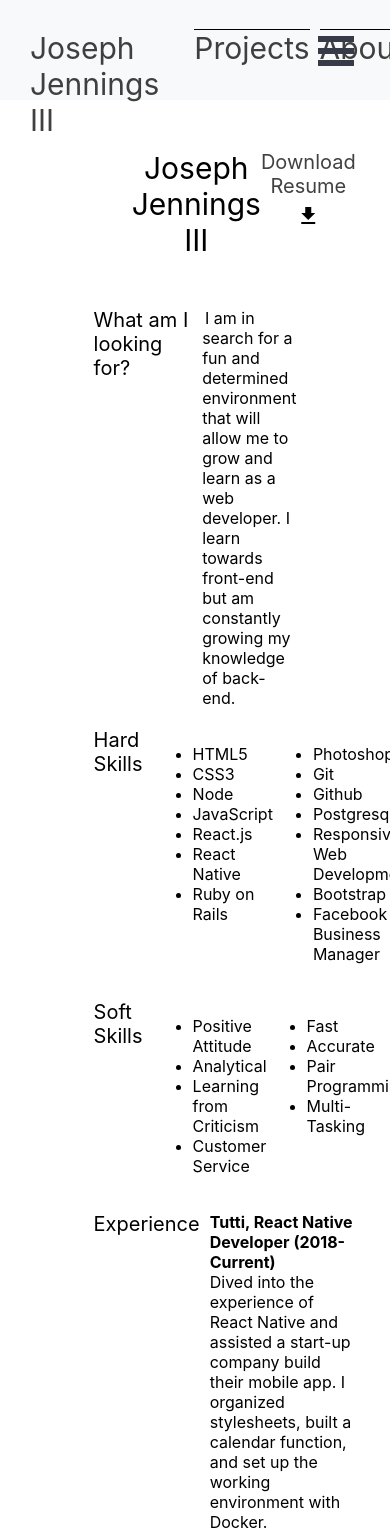
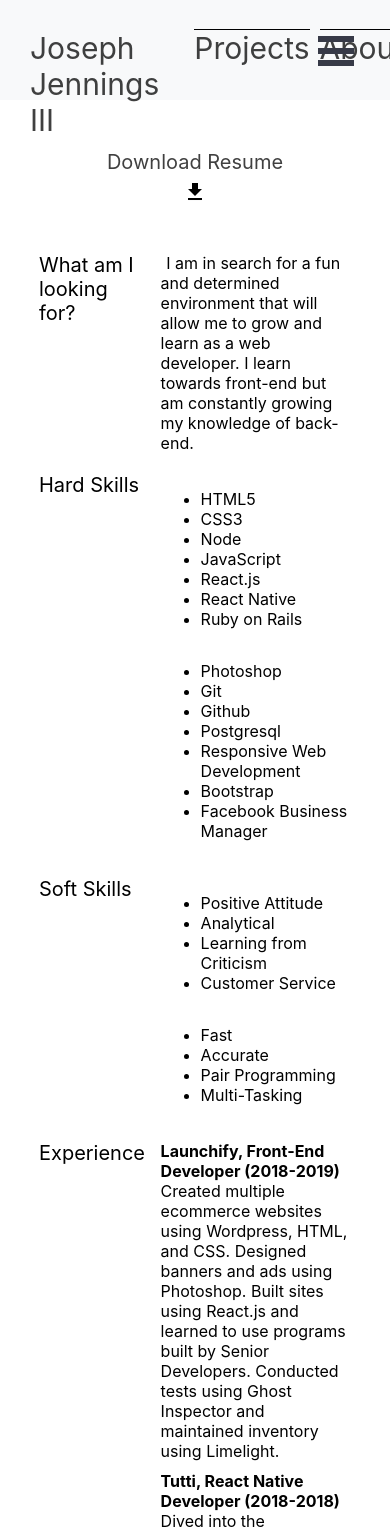
Before and after one commit to josephjennings3/portfolio, a React (Create React App) app: page /pages/resume in a window 390 px wide. Shown: the top 1532 px of the page. Built offline with nearby package versions, Linux system fonts and the light colour scheme.

Commit message:
positoned footer on all pages

```diff
--- a/src/App.js
+++ b/src/App.js
@@ -7,12 +7,15 @@ import Resume from './pages/resume.js';
 import Home from './pages/home.js';
 import ProjectsPage from './pages/projectspage.js';
 import Footer from './components/footer';
+import './css/contact.css';
+
 
 class App extends Component {
   render() {
     return (
         <div className="App">
             <Header />
+            <div className="content-wrap">
               <Switch>
                 <Route exact path= '/'  component={Home} />
                 <Route exact path= '/pages/about'  component={About} />
@@ -20,6 +23,7 @@ class App extends Component {
                 <Route exact path= '/pages/contact'  component={Contact} />
                 <Route exact path= '/pages/resume'  component={Resume} />
               </Switch>
+              </div>
             <Footer />
         </div>
     );
--- a/src/css/contact.css
+++ b/src/css/contact.css
@@ -1,6 +1,11 @@
+.content-wrap {
+    padding-bottom: 2.5em;
+}
+
 .contact {
-    height: 80.4vh;
-    padding-bottom: 7px;
+    padding-bottom: 0px;
+    height: 78vh;
+    position: relative;
 }
 
 .contact-flex-container {
@@ -9,6 +14,9 @@
     justify-content: space-evenly;
     text-align: center;
     padding-top: 50px;
+    padding-bottom: 2.5rem;
+    position: absolute;
+    width: 100%;
 }
 
 .greeting {
@@ -45,3 +53,9 @@
 .contact-github {
     padding: 0px 10px;
 }
+
+@media only screen and (max-width: 800px) {
+    .contact-subtitle {
+        width: 90%;
+    }
+}
--- a/src/css/resume.css
+++ b/src/css/resume.css
@@ -79,3 +79,19 @@
 .education {
     width: 33%;
 }
+
+@media only screen and (max-width: 800px) {
+
+    .section-details {
+        display: flex;
+        flex-direction: column;
+    }
+
+    .container-resume {
+        width: 100%;
+    }
+
+    .education {
+        width: 85%;
+    }
+}
--- a/src/pages/about.js
+++ b/src/pages/about.js
@@ -39,7 +39,7 @@ class About extends Component {
                   Currently, I am continuing to strengthen my skillsets in web development. I eagerly study every day, attend meetups to get involved with the community, as well as apply for jobs around San Diego in search for the perfect environment to grow and prosper.
                 </p>
               </div>
-              <p className="title-about">What do you do outside of web development?</p>
+              <p className="title-about">What do I do outside of web development?</p>
               <div className="container-about-text">
                 <p className="text">
                   Outside of web development, I can be found taking long bike rides along the beach or training my body in the form of weight lifting. I enjoy pushing my mind and body to its fullest potential without burning myself out. I also can be found reading a variety of books, spending time with my family, or discovering my favorite dive bar where I can engage in conversation with old or new friends.
--- a/src/pages/resume.js
+++ b/src/pages/resume.js
@@ -8,9 +8,6 @@ class Resume extends Component {
           <div className="resume">
             <main className="container-resume">
               <div className="container-resume-header">
-                <div className="title-resume">
-                  Joseph Jennings III
-                </div>
                 <a href="https://docs.google.com/document/d/1YdDKRCx6zZjnkcs-0R2bJF3uSeMBANuEbxk_hkIoBdk//export?format=pdf" className="download-text">Download Resume<i class="download material-icons ">get_app</i></a>
               </div>
               <div className="container-sections">
@@ -73,7 +70,15 @@ class Resume extends Component {
                   <div className="job-details">
                     <div className="job-block">
                       <div className="job-title">
-                        Tutti, React Native Developer (2018-Current)
+                        Launchify, Front-End Developer (2018-2019)
+                      </div>
+                      <div className="job-description">
+                        Created multiple ecommerce websites using Wordpress, HTML, and CSS. Designed banners and ads using Photoshop. Built sites using React.js and learned to use programs built by Senior Developers. Conducted tests using Ghost Inspector and maintained inventory using Limelight.
+                      </div>
+                    </div>
+                    <div className="job-block">
+                      <div className="job-title">
+                        Tutti, React Native Developer (2018-2018)
                       </div>
                       <div className="job-description">
                         Dived into the experience of React Native and assisted a start-up company build their mobile app. I organized stylesheets, built a calendar function, and set up the working environment with Docker.
```
Lines whose indentation alone changed are shown as unchanged.
